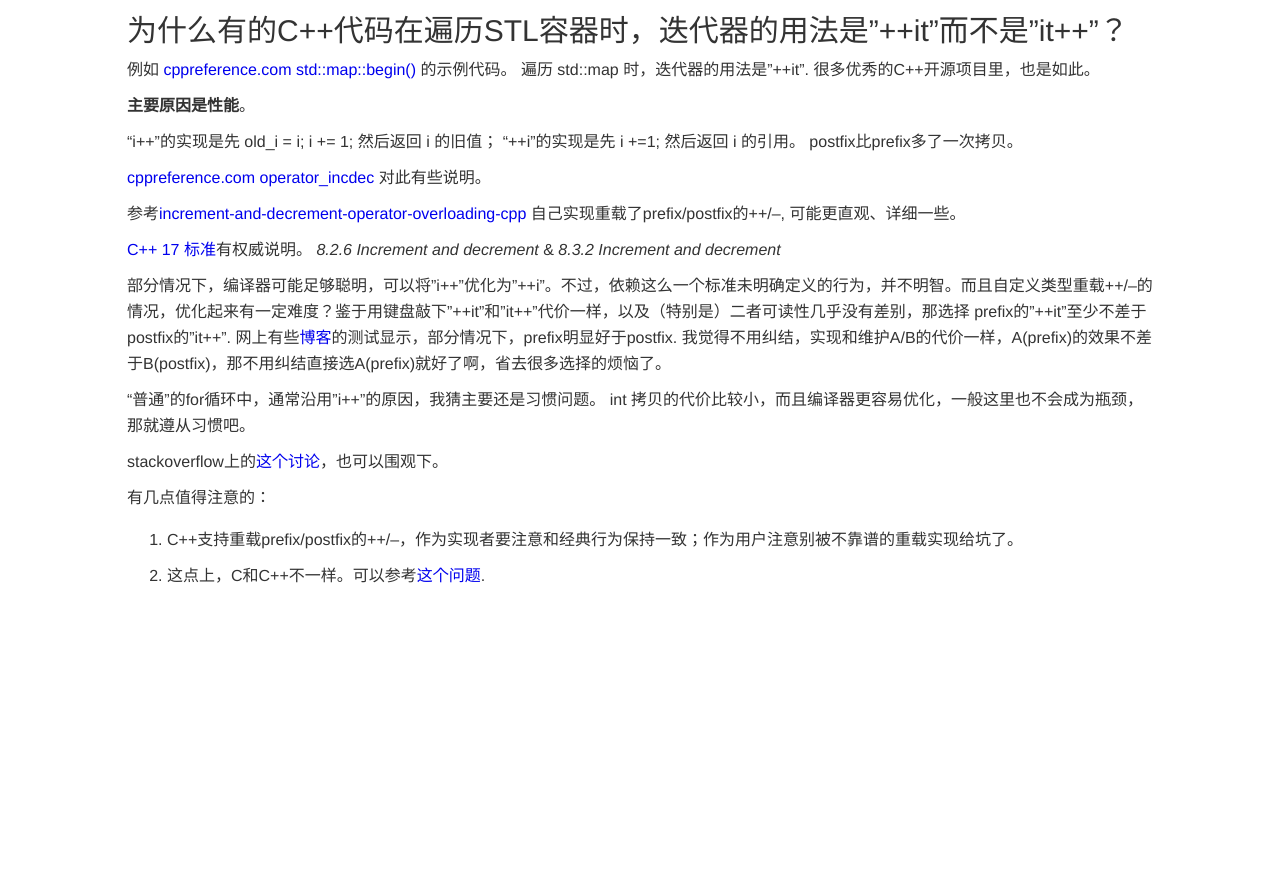
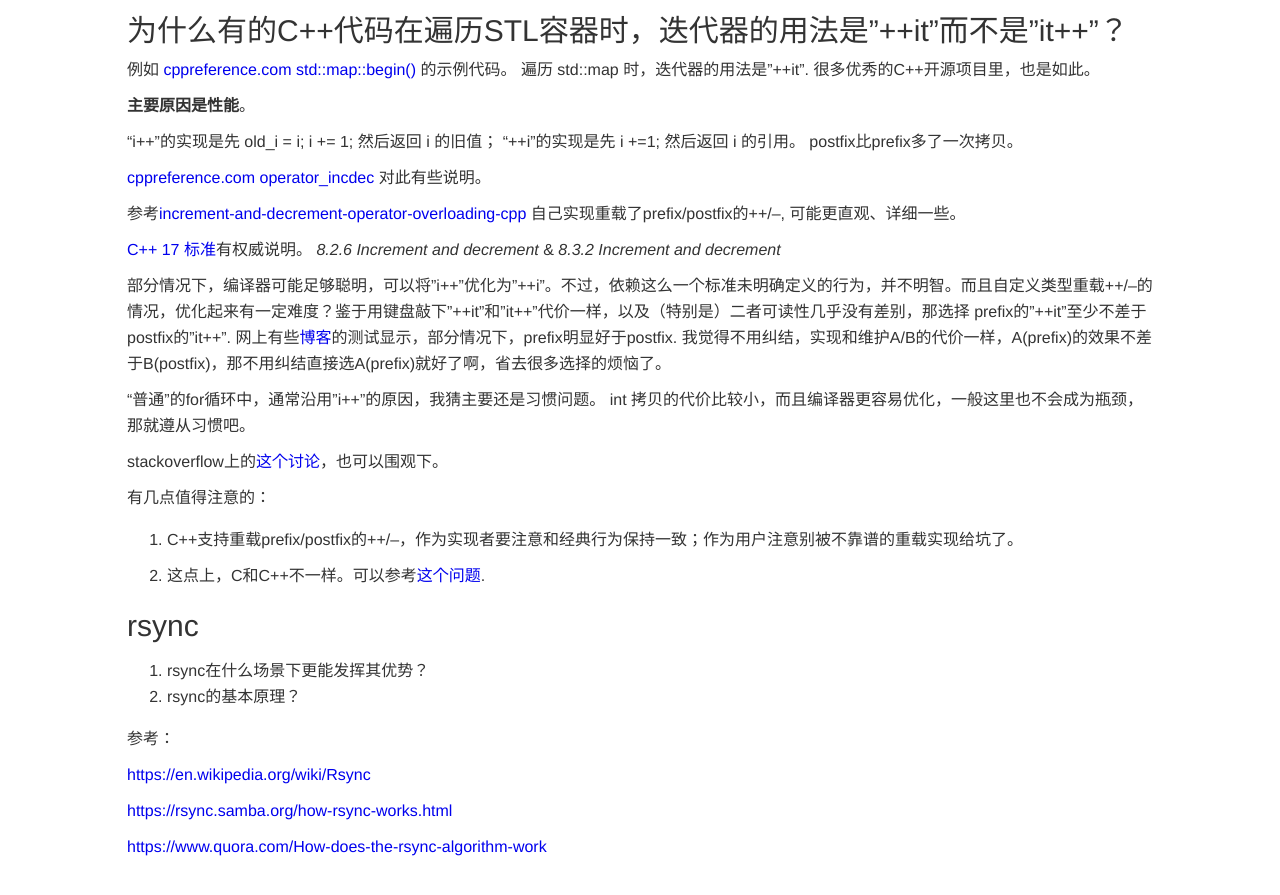
Before and after one commit to taocp/taocp.github.com, a Jekyll site: the page built from _posts/2017-11-18-开发相关的十万个为什么.md, in a window 1280 px wide and 900 px high, scrolled down 2112 px. Shown: the top 895 px of the window. Built offline with Jekyll 4.4.1, drawn with Linux system fonts in a browser that asks for light colours; nearby versions of some CDN libraries; library files that are not in the unit come from our copies; comment, search, counter and statistics services are not loaded; before the commit the page ends 2747 px from its top, so only the background shows below that.

Commit message:
update 2018-11-18

```diff
--- a/_posts/2017-11-18-开发相关的十万个为什么.md
+++ b/_posts/2017-11-18-开发相关的十万个为什么.md
@@ -123,3 +123,17 @@ stackoverflow上的[这个讨论](https://stackoverflow.com/questions/24901/is-t
 1. C++支持重载prefix/postfix的++/--，作为实现者要注意和经典行为保持一致；作为用户注意别被不靠谱的重载实现给坑了。
 
 2. 这点上，C和C++不一样。可以参考[这个问题](https://stackoverflow.com/questions/21351799/postfix-prefix-increment-l-value-and-r-value-in-c-and-c).
+
+
+## rsync
+
+1. rsync在什么场景下更能发挥其优势？
+2. rsync的基本原理？
+
+参考：
+
+[https://en.wikipedia.org/wiki/Rsync](https://en.wikipedia.org/wiki/Rsync)
+
+[https://rsync.samba.org/how-rsync-works.html](https://rsync.samba.org/how-rsync-works.html)
+
+[https://www.quora.com/How-does-the-rsync-algorithm-work](https://www.quora.com/How-does-the-rsync-algorithm-work)
```
